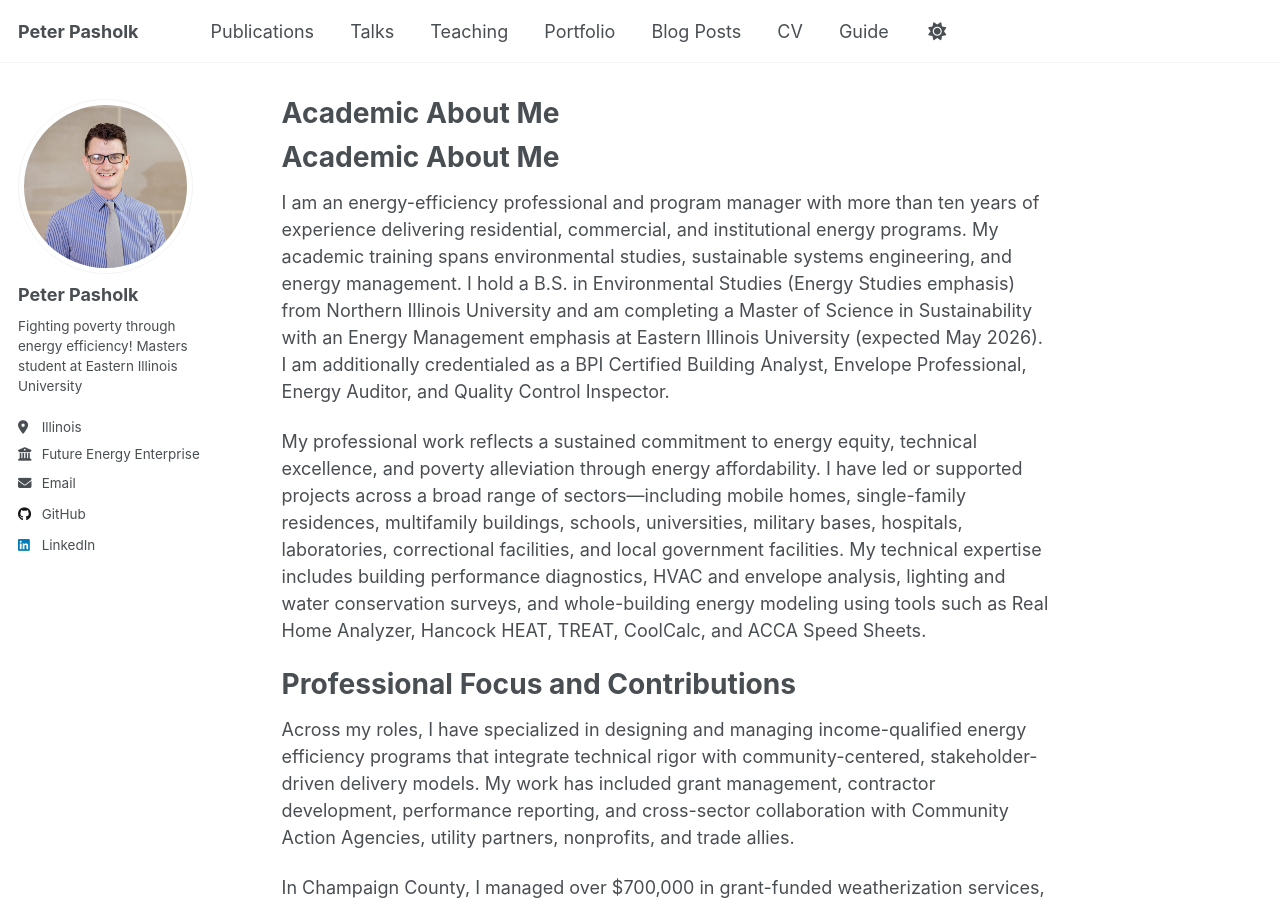
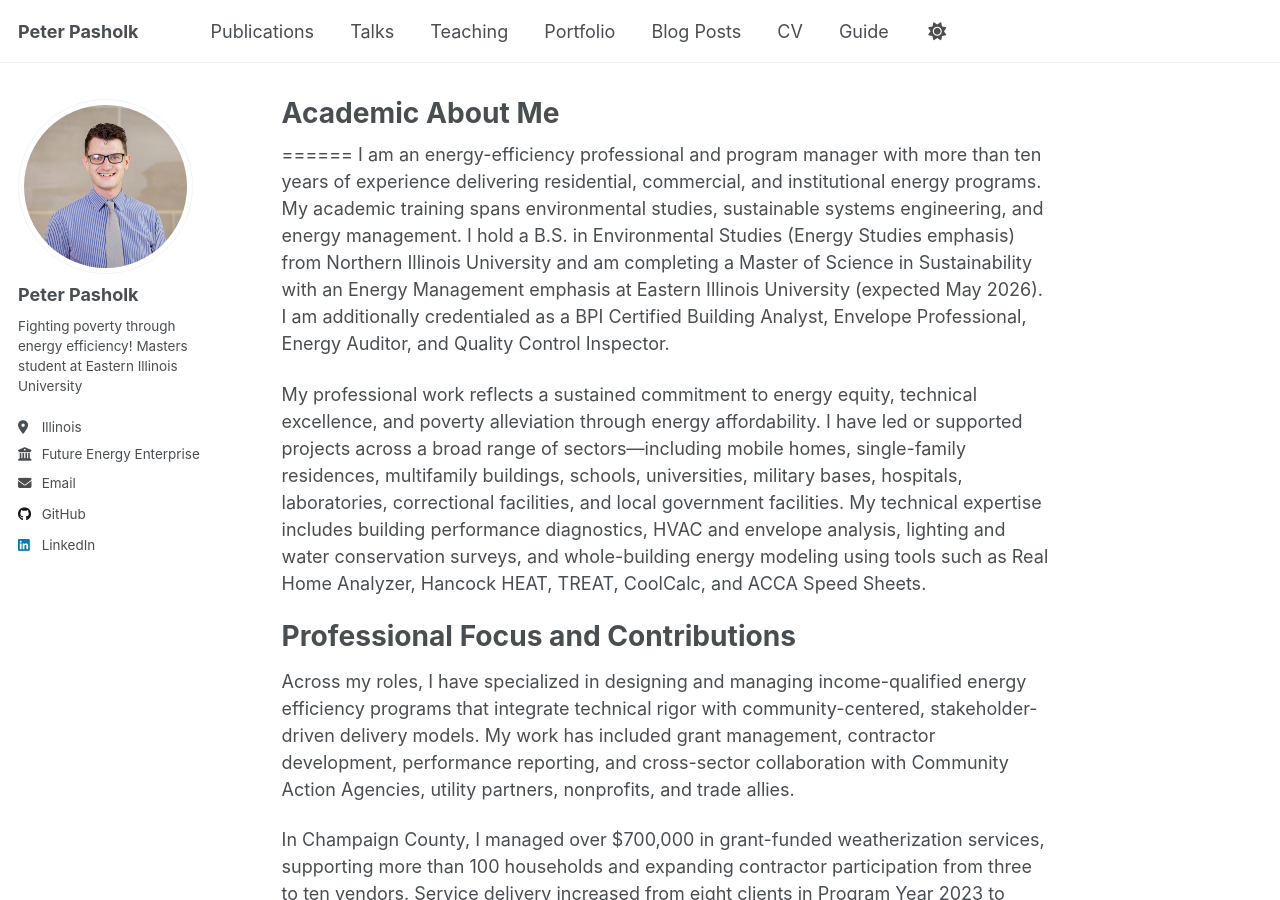
Before and after one commit to ppasholk/ppasholk.github.io, a Jekyll site: the page built from _pages/about.md, in a window 1280 px wide and 900 px high. Built offline with Jekyll 4.4.1, drawn with Linux system fonts in a browser that asks for light colours; a script that is not in the unit is left out.

Commit message:
Update about.md

```diff
--- a/_pages/about.md
+++ b/_pages/about.md
@@ -6,9 +6,6 @@ redirect_from:
   - /about/
   - /about.html
 ---
-
-
-Academic About Me
 ======
 I am an energy-efficiency professional and program manager with more than ten years of experience delivering residential, commercial, and institutional energy programs. My academic training spans environmental studies, sustainable systems engineering, and energy management. I hold a B.S. in Environmental Studies (Energy Studies emphasis) from Northern Illinois University and am completing a Master of Science in Sustainability with an Energy Management emphasis at Eastern Illinois University (expected May 2026). I am additionally credentialed as a BPI Certified Building Analyst, Envelope Professional, Energy Auditor, and Quality Control Inspector.
 
```
